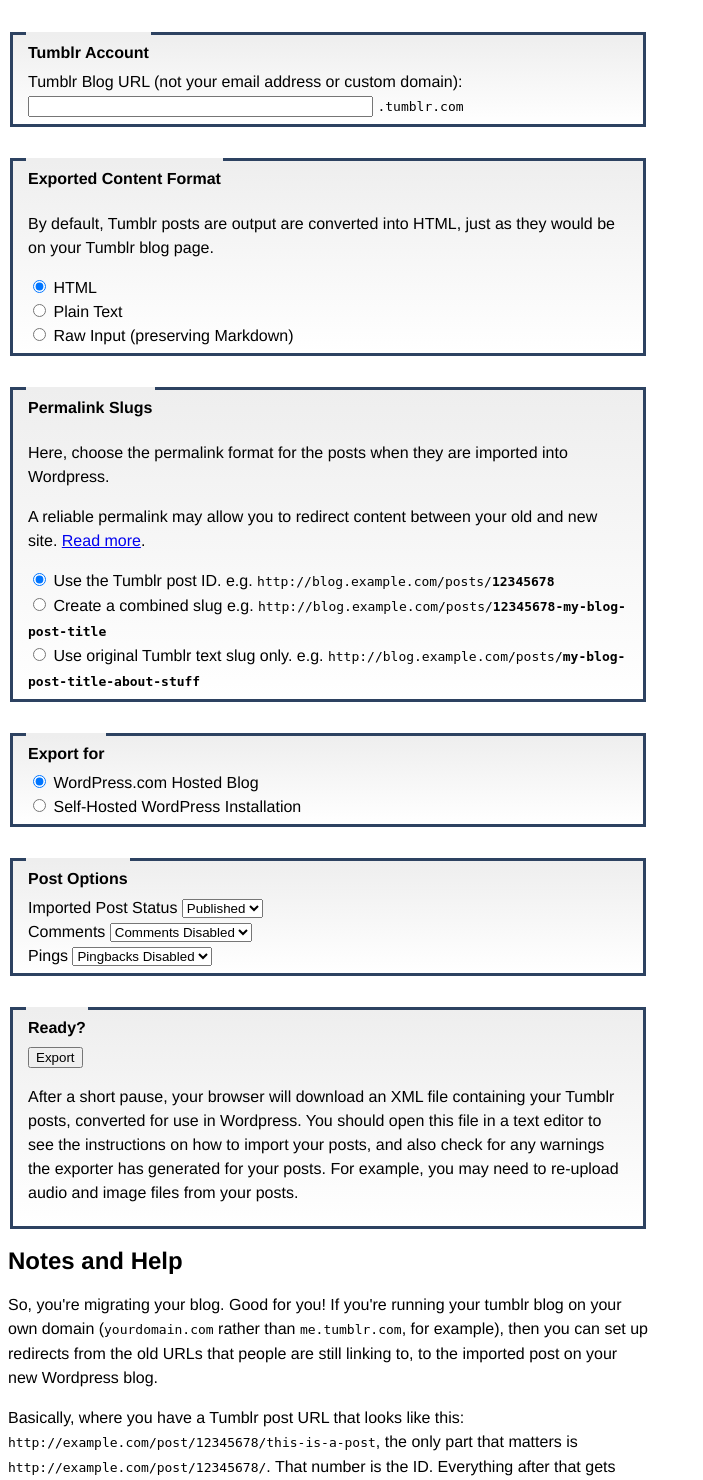
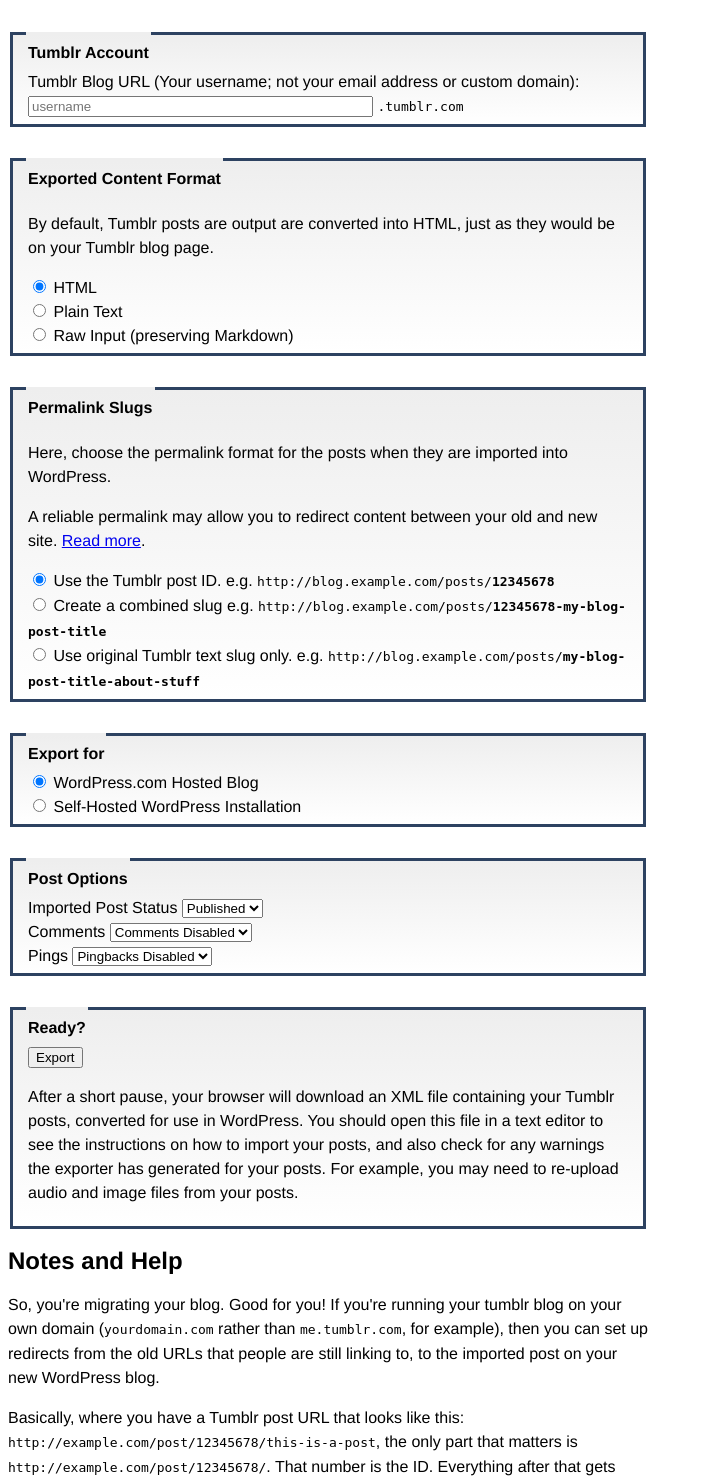
Before and after one commit to BenWard/tumblr2wordpress, a PHP site: page / in a window 1280 px wide. Shown: the part 486-1966 px from the top of the page, without its empty margins (0-703 px from the left). Run offline with PHP 8.4, Linux system fonts and the light colour scheme.

Commit message:
Tweaked labels, Wordpress --> WordPress

```diff
--- a/index.php
+++ b/index.php
@@ -96,8 +96,8 @@ if(empty($username)): ?>
 
     <fieldset>
         <legend>Tumblr Account</legend>
-        <label for="tumblr-user">Tumblr Blog URL (not your email address or custom domain):</label>
-        <input type="text" id="tumblr-user" name="username" size="40">
+        <label for="tumblr-user">Tumblr Blog URL (Your username; not your email address or custom domain):</label>
+        <input type="text" id="tumblr-user" name="username" size="40" placeholder="username">
         <samp>.tumblr.com</samp>
     </fieldset>
     <fieldset>
@@ -119,7 +119,7 @@ if(empty($username)): ?>
     <fieldset>
         <legend>Permalink Slugs</legend>
         <p>Here, choose the permalink format for the posts when they
-            are imported into Wordpress.</p>
+            are imported into WordPress.</p>
         <p>A reliable permalink may allow you to redirect content between
            your old and new site. <a href="#help-permalinks">Read more</a>.</p>
         <ul>
@@ -179,10 +179,10 @@ if(empty($username)): ?>
         </div>
       </fieldset>
       <fieldset>
-          <legend>Ready?</legend>
+        <legend>Ready?</legend>
         <input type="submit" value="Export">
         <p>After a short pause, your browser will download an XML file
-            containing your Tumblr posts, converted for use in Wordpress.
+            containing your Tumblr posts, converted for use in WordPress.
             You should open this file in a text editor to see the
             instructions on how to import your posts, and also check for
             any warnings the exporter has generated for your posts. For
@@ -197,7 +197,7 @@ if(empty($username)): ?>
             (<samp>yourdomain.com</samp> rather than <samp>me.tumblr.com</samp>,
             for example), then you can set up redirects from the old URLs that
             people are still linking to, to the imported post on your new
-            Wordpress blog.</p>
+            WordPress blog.</p>
         <p>Basically, where you have a Tumblr post URL that looks like this:
           <samp>http://example.com/post/12345678/this-is-a-post</samp>,
           the only part that matters is
@@ -316,7 +316,7 @@ try {
             if(200 != $curl_info['http_code']) {
                 # Some kind of error. Just debug output for now:
                 header("500", true, 500);
-                echo "<title>Tumblr2Wordpress Error</title>\n";
+                echo "<title>Tumblr2WordPress Error</title>\n";
                 echo "<h1>Tumblr API Request Failed</h1>\n";
                 echo "<p>Requesting a set of posts from the Tumblr API failed.
                 See below for debugging output.</p>\n";
@@ -347,7 +347,7 @@ try {
 }
 catch(Exception $e) {
     header("500", true, 500);
-    echo "<title>Tumblr2Wordpress Error</title>\n";
+    echo "<title>Tumblr2WordPress Error</title>\n";
     echo "<h1>Error fetching Tumblr posts</h1>\n";
     echo "<p>Something went wrong whilst collecting posts from the Tumblr API,
     see below for debugging output.</p>\n";
@@ -596,7 +596,7 @@ header("content-disposition: attachment; filename=tumblr_$username.xml");
   <link>http://<?php echo $feed->tumblelog->attributes()->name ?>.tumblr.com/</link>
   <description><?php echo htmlspecialchars($feed->tumblelog) ?></description>
   <pubDate><?php echo date("r") ?></pubDate>
-  <generator>http://<?php echo 'Tumblr2Wordpress/' . T2W_VERSION . '(' . $_SERVER['HTTP_HOST'] . ')' ?></generator>
+  <generator>http://<?php echo 'Tumblr2WordPress/' . T2W_VERSION . '(' . $_SERVER['HTTP_HOST'] . ')' ?></generator>
   <language>en</language>
   <wp:wxr_version>1.0</wp:wxr_version>
   <wp:base_site_url>http://<?php echo $feed->tumblelog->attributes()->name ?>.tumblr.com/</wp:base_site_url>
```
